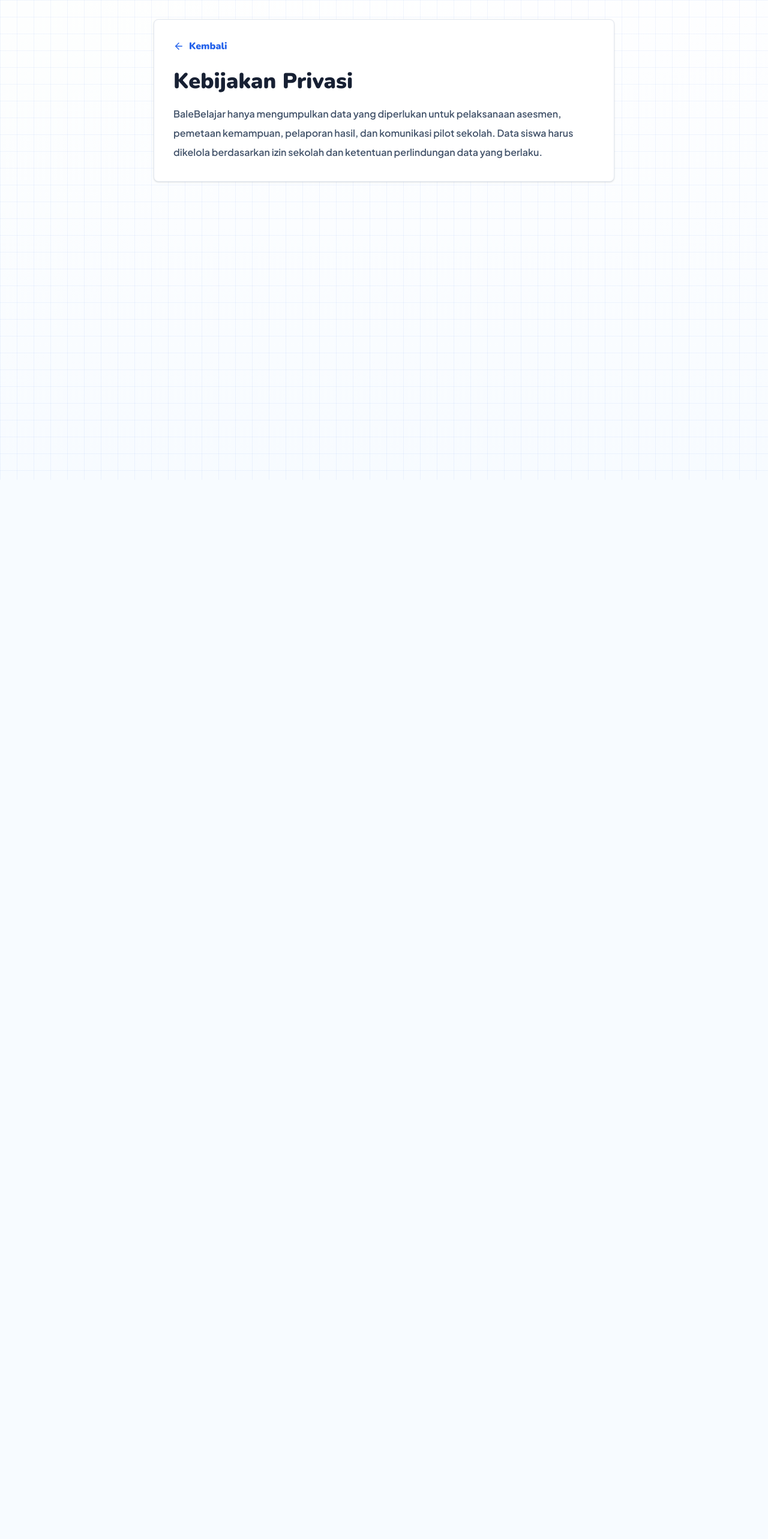
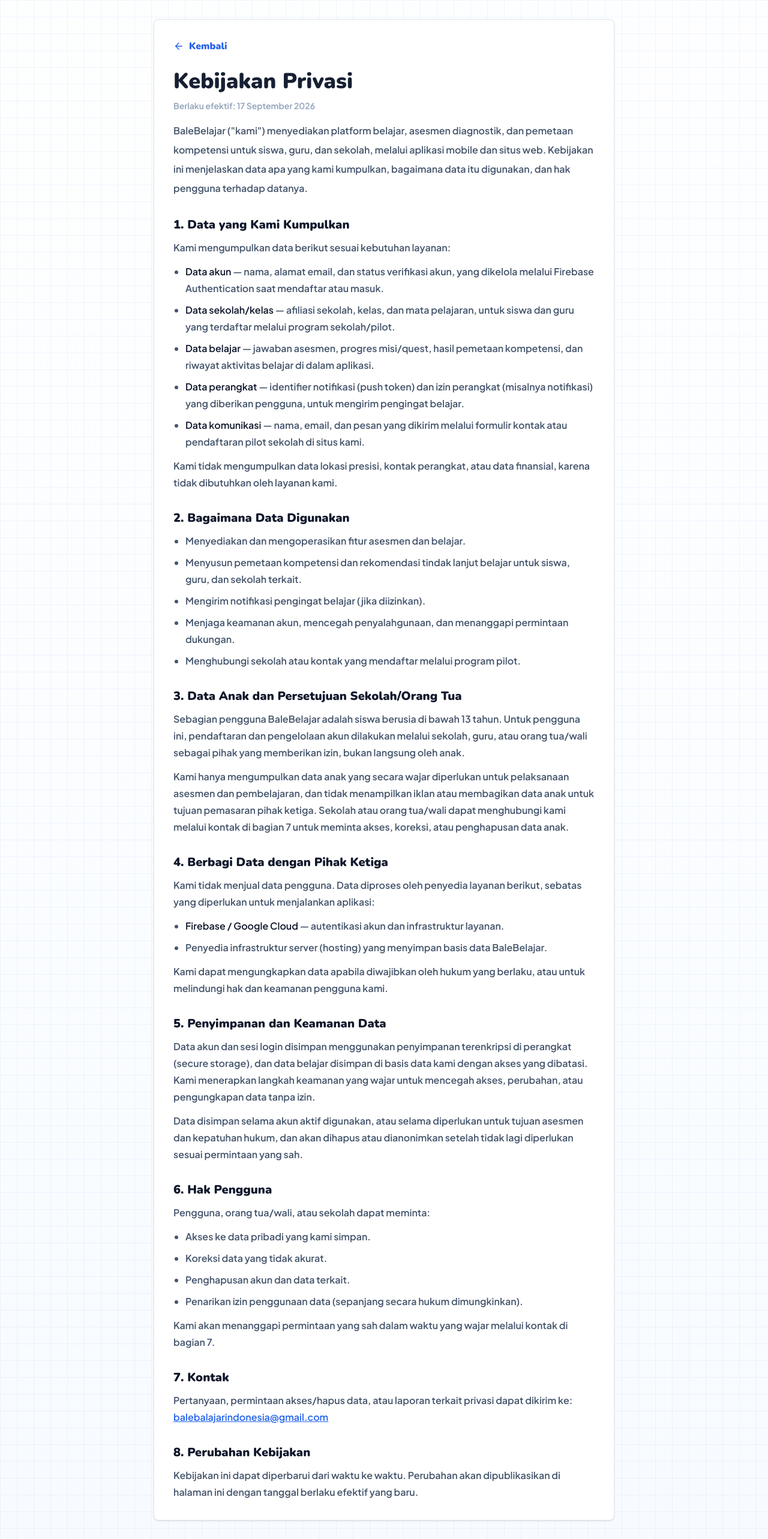
Before and after one commit to nizamajem/bale-belajar-profile, a Next.js app: page /kebijakan-privasi in a window 1280 px wide. Shown: the whole page at 60% size. Before the commit the page ends 800 px from the top, so only its background shows below. Built offline with nearby package versions, Linux system fonts and the light colour scheme; no server answers.

Commit message:
Add detailed privacy policy sections and refactor Section component for better readability

```diff
--- a/src/app/kebijakan-privasi/page.tsx
+++ b/src/app/kebijakan-privasi/page.tsx
@@ -1,5 +1,24 @@
 import Link from "next/link";
 import { ArrowLeft } from "lucide-react";
+
+function Section({
+  title,
+  children,
+}: {
+  title: string;
+  children: React.ReactNode;
+}) {
+  return (
+    <div className="mt-8">
+      <h2 className="font-heading text-xl font-black leading-tight text-slate-900">
+        {title}
+      </h2>
+      <div className="mt-3 space-y-3 font-semibold leading-7 text-slate-600">
+        {children}
+      </div>
+    </div>
+  );
+}
 
 export default function PrivacyPage() {
   return (
@@ -15,12 +34,164 @@
         <h1 className="font-heading text-3xl font-black leading-tight sm:text-4xl">
           Kebijakan Privasi
         </h1>
+        <p className="mt-2 text-sm font-semibold text-slate-400">
+          Berlaku efektif: 17 September 2026
+        </p>
+
         <p className="mt-4 font-semibold leading-8 text-slate-600">
-          BaleBelajar hanya mengumpulkan data yang diperlukan untuk
-          pelaksanaan asesmen, pemetaan kemampuan, pelaporan hasil, dan
-          komunikasi pilot sekolah. Data siswa harus dikelola berdasarkan izin
-          sekolah dan ketentuan perlindungan data yang berlaku.
+          BaleBelajar (&quot;kami&quot;) menyediakan platform belajar,
+          asesmen diagnostik, dan pemetaan kompetensi untuk siswa, guru, dan
+          sekolah, melalui aplikasi mobile dan situs web. Kebijakan ini
+          menjelaskan data apa yang kami kumpulkan, bagaimana data itu
+          digunakan, dan hak pengguna terhadap datanya.
         </p>
+
+        <Section title="1. Data yang Kami Kumpulkan">
+          <p>Kami mengumpulkan data berikut sesuai kebutuhan layanan:</p>
+          <ul className="list-disc space-y-2 pl-5">
+            <li>
+              <span className="text-slate-900">Data akun</span> — nama,
+              alamat email, dan status verifikasi akun, yang dikelola melalui
+              Firebase Authentication saat mendaftar atau masuk.
+            </li>
+            <li>
+              <span className="text-slate-900">Data sekolah/kelas</span> —
+              afiliasi sekolah, kelas, dan mata pelajaran, untuk siswa dan
+              guru yang terdaftar melalui program sekolah/pilot.
+            </li>
+            <li>
+              <span className="text-slate-900">Data belajar</span> — jawaban
+              asesmen, progres misi/quest, hasil pemetaan kompetensi, dan
+              riwayat aktivitas belajar di dalam aplikasi.
+            </li>
+            <li>
+              <span className="text-slate-900">Data perangkat</span> —
+              identifier notifikasi (push token) dan izin perangkat
+              (misalnya notifikasi) yang diberikan pengguna, untuk mengirim
+              pengingat belajar.
+            </li>
+            <li>
+              <span className="text-slate-900">Data komunikasi</span> — nama,
+              email, dan pesan yang dikirim melalui formulir kontak atau
+              pendaftaran pilot sekolah di situs kami.
+            </li>
+          </ul>
+          <p>
+            Kami tidak mengumpulkan data lokasi presisi, kontak perangkat,
+            atau data finansial, karena tidak dibutuhkan oleh layanan kami.
+          </p>
+        </Section>
+
+        <Section title="2. Bagaimana Data Digunakan">
+          <ul className="list-disc space-y-2 pl-5">
+            <li>Menyediakan dan mengoperasikan fitur asesmen dan belajar.</li>
+            <li>
+              Menyusun pemetaan kompetensi dan rekomendasi tindak lanjut
+              belajar untuk siswa, guru, dan sekolah terkait.
+            </li>
+            <li>Mengirim notifikasi pengingat belajar (jika diizinkan).</li>
+            <li>
+              Menjaga keamanan akun, mencegah penyalahgunaan, dan menanggapi
+              permintaan dukungan.
+            </li>
+            <li>
+              Menghubungi sekolah atau kontak yang mendaftar melalui program
+              pilot.
+            </li>
+          </ul>
+        </Section>
+
+        <Section title="3. Data Anak dan Persetujuan Sekolah/Orang Tua">
+          <p>
+            Sebagian pengguna BaleBelajar adalah siswa berusia di bawah 13
+            tahun. Untuk pengguna ini, pendaftaran dan pengelolaan akun
+            dilakukan melalui sekolah, guru, atau orang tua/wali sebagai
+            pihak yang memberikan izin, bukan langsung oleh anak.
+          </p>
+          <p>
+            Kami hanya mengumpulkan data anak yang secara wajar diperlukan
+            untuk pelaksanaan asesmen dan pembelajaran, dan tidak menampilkan
+            iklan atau membagikan data anak untuk tujuan pemasaran pihak
+            ketiga. Sekolah atau orang tua/wali dapat menghubungi kami
+            melalui kontak di bagian 7 untuk meminta akses, koreksi, atau
+            penghapusan data anak.
+          </p>
+        </Section>
+
+        <Section title="4. Berbagi Data dengan Pihak Ketiga">
+          <p>
+            Kami tidak menjual data pengguna. Data diproses oleh
+            penyedia layanan berikut, sebatas yang diperlukan untuk
+            menjalankan aplikasi:
+          </p>
+          <ul className="list-disc space-y-2 pl-5">
+            <li>
+              <span className="text-slate-900">Firebase / Google Cloud</span>{" "}
+              — autentikasi akun dan infrastruktur layanan.
+            </li>
+            <li>
+              Penyedia infrastruktur server (hosting) yang menyimpan basis
+              data BaleBelajar.
+            </li>
+          </ul>
+          <p>
+            Kami dapat mengungkapkan data apabila diwajibkan oleh hukum yang
+            berlaku, atau untuk melindungi hak dan keamanan pengguna kami.
+          </p>
+        </Section>
+
+        <Section title="5. Penyimpanan dan Keamanan Data">
+          <p>
+            Data akun dan sesi login disimpan menggunakan penyimpanan
+            terenkripsi di perangkat (secure storage), dan data belajar
+            disimpan di basis data kami dengan akses yang dibatasi. Kami
+            menerapkan langkah keamanan yang wajar untuk mencegah akses,
+            perubahan, atau pengungkapan data tanpa izin.
+          </p>
+          <p>
+            Data disimpan selama akun aktif digunakan, atau selama
+            diperlukan untuk tujuan asesmen dan kepatuhan hukum, dan akan
+            dihapus atau dianonimkan setelah tidak lagi diperlukan sesuai
+            permintaan yang sah.
+          </p>
+        </Section>
+
+        <Section title="6. Hak Pengguna">
+          <p>
+            Pengguna, orang tua/wali, atau sekolah dapat meminta:
+          </p>
+          <ul className="list-disc space-y-2 pl-5">
+            <li>Akses ke data pribadi yang kami simpan.</li>
+            <li>Koreksi data yang tidak akurat.</li>
+            <li>Penghapusan akun dan data terkait.</li>
+            <li>Penarikan izin penggunaan data (sepanjang secara hukum dimungkinkan).</li>
+          </ul>
+          <p>
+            Kami akan menanggapi permintaan yang sah dalam waktu yang wajar
+            melalui kontak di bagian 7.
+          </p>
+        </Section>
+
+        <Section title="7. Kontak">
+          <p>
+            Pertanyaan, permintaan akses/hapus data, atau laporan terkait
+            privasi dapat dikirim ke:{" "}
+            <a
+              className="text-[#2563eb] underline"
+              href="mailto:balebalajarindonesia@gmail.com"
+            >
+              balebalajarindonesia@gmail.com
+            </a>
+          </p>
+        </Section>
+
+        <Section title="8. Perubahan Kebijakan">
+          <p>
+            Kebijakan ini dapat diperbarui dari waktu ke waktu. Perubahan
+            akan dipublikasikan di halaman ini dengan tanggal berlaku efektif
+            yang baru.
+          </p>
+        </Section>
       </section>
     </main>
   );
```
